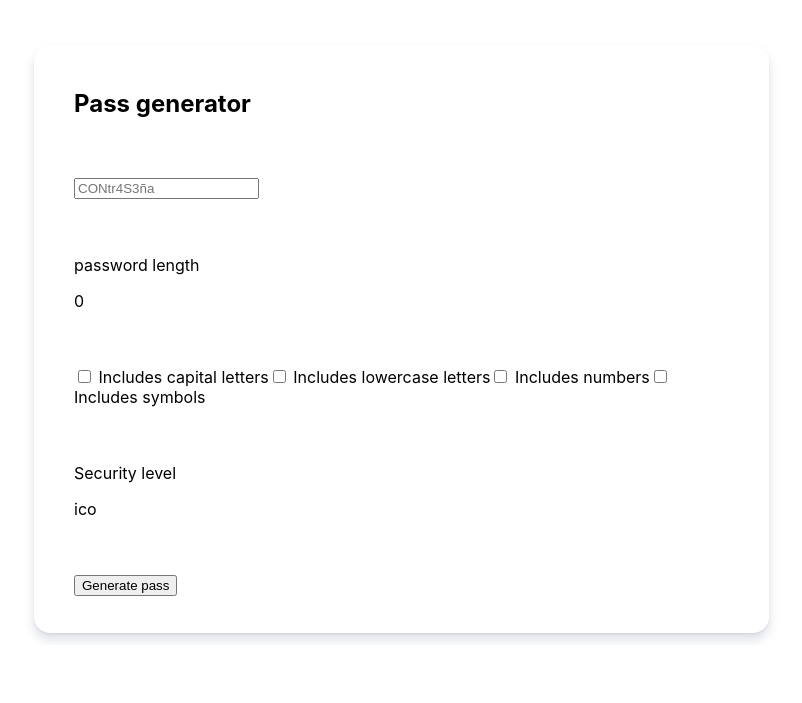
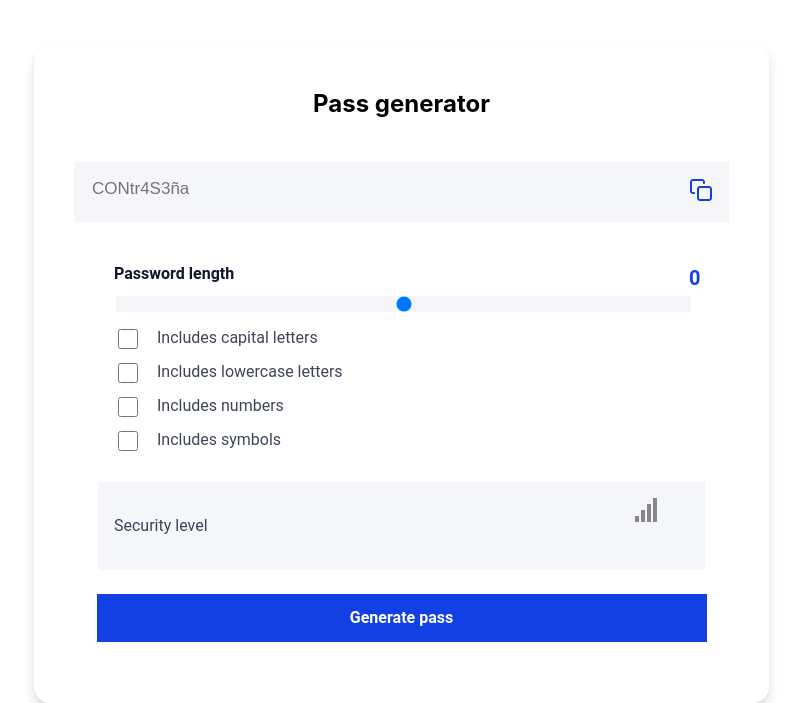
Before and after one commit to vcrolack/pass-generator, a React (Create React App) app: page / in a window 1280 px wide. Shown: the part 155-858 px from the top of the page, without its empty margins (322-1124 px from the left). Before the commit the page ends 800 px from the top, so only its background shows below. Built offline with nearby package versions, Linux system fonts and the light colour scheme; the HTML template or start-up script is replaced by a standard one.

Commit message:
desktop view completed

```diff
--- a/src/App.js
+++ b/src/App.js
@@ -3,20 +3,25 @@ import { Checkbox } from "./components/Checkbox";
 import { Card } from "./components/Card";
 import { Title } from "./components/Title";
 import { Input } from "./components/Input";
-import {Slider} from './components/Slider'
+import {SliderHeader} from './components/SliderHeader'
 import { Level } from "./components/Level";
 import {Button} from "./components/Button"
+import ico from './assets/copy.svg'
+import { Slider } from "./components/Slider";
 
 function App() {
   return (
     <div className="App">
       <Card>
-        <Title title="Pass generator" />
-        <Input placeholder="CONtr4S3ña" type="text" isReadOnly={true} />
-        <Slider />
-        <Checkbox />
-        <Level />
-        <Button type="button" styleBtn="btn" value="Generate pass" />
+        <div className="content">
+          <Title title="Pass generator" />
+          <Input ico={ico} personalization="pass-response" placeholder="CONtr4S3ña" type="text" isReadOnly={true} />
+          <SliderHeader />
+          <Slider />
+          <Checkbox />
+          <Level />
+          <Button type="button" styleBtn="btn" value="Generate pass" />
+        </div>
       </Card>
     </div>
   );
--- a/src/components/Button.js
+++ b/src/components/Button.js
@@ -2,7 +2,7 @@ import React from "react";
 
 export const Button = ({ type, value, styleBtn, url }) => {
   return (
-    <>
+    <div>
       {type === "button" && (
         <button type="button" className={styleBtn}>
           {value}
@@ -12,6 +12,6 @@ export const Button = ({ type, value, styleBtn, url }) => {
       {type === "link" && (
         <a href={url} className={styleBtn} >{value}</a>
       )}
-    </>
+    </div>
   );
 };
--- a/src/components/Checkbox.js
+++ b/src/components/Checkbox.js
@@ -8,13 +8,14 @@ export const Checkbox = () => {
     "Includes symbols",
   ];
   return (
-    <div className="password-components">
+    <div className="wrapper-components">
       <form action="">
         {options.map((option, index) => {
           return (
-            <>
-              <label><input type="checkbox" name={option} id={index} value={index} /> {option}</label>
-            </>
+            <div className="container-options">
+              <input type="checkbox" name={option} id={index} value={index} />
+              <label className="checkbox-label">{option}</label>
+            </div>
           );
         })}
       </form>
--- a/src/components/Input.js
+++ b/src/components/Input.js
@@ -1,6 +1,6 @@
 import React from "react";
 
-export const Input = ({ type, placeholder, list, isReadOnly }) => {
+export const Input = ({ type, placeholder, list, isReadOnly, personalization, ico }) => {
   return (
     <>
       {type === "checkbox" && (
@@ -8,8 +8,8 @@ export const Input = ({ type, placeholder, list, isReadOnly }) => {
           {list.map((item, index) => {
             return (
                 <label>
+                  {item}
                   <input type="checkbox" name={index} id={index} />
-                  {item}
                 </label>
             );
           })}
@@ -17,11 +17,18 @@ export const Input = ({ type, placeholder, list, isReadOnly }) => {
       )}
 
       {type !== "checkbox" && isReadOnly && (
-        <input type={type} placeholder={placeholder} readOnly />
+        <div className="input-wrapper pass-response">
+          <div className="container-input">
+            <input type={type} placeholder={placeholder} />
+          </div>
+          <div className="container-icon">
+            <img  className="input-icon" src={ico} alt="" />
+          </div>
+        </div>
       )}
 
       {type !== "checkbox" && !isReadOnly && (
-        <input type={type} placeholder={placeholder} />
+        <input  type={type} placeholder={placeholder} />
       )}
     </>
   );
--- a/src/components/Level.js
+++ b/src/components/Level.js
@@ -1,13 +1,14 @@
 import React from 'react'
+import level from '../assets/level.svg'
 
 export const Level = () => {
   return (
     <div className='level-container'>
       <div className="left-box">
-        <p>Security level</p>
+        <p className='level-title'>Security level</p>
       </div>
       <div className="right-box">
-        <p>ico</p>
+        <img className='level-icon' src={level} alt="" />
       </div>
     </div>
   )
--- a/src/components/Slider.js
+++ b/src/components/Slider.js
@@ -1,15 +1,11 @@
-import React from 'react'
+import React from "react";
 
 export const Slider = () => {
   return (
-    <div className="letter-counter">
-    <div className="letter-counter-title">
-      <p>password length</p>
+    <div>
+      <div className="slider">
+        <input className="slider-rectangule" type="range" name="" id="" />
+      </div>
     </div>
-    <div className="letter-counter-count">
-      <p>0</p>
-    </div>
-    <div className="slider"></div>
-  </div>
-  )
-}
+  );
+};
--- /dev/null
+++ b/src/components/SliderHeader.js
@@ -0,0 +1,16 @@
+import React from 'react'
+
+export const SliderHeader = () => {
+  return (
+    <div className="letter-counter">
+      <div className="length-wrapper">
+        <div className="letter-counter-title">
+          <p className='p-title-counter'>Password length</p>
+        </div>
+        <div className="letter-counter-count">
+          <p className='counter'>0</p>
+        </div>
+      </div>
+  </div>
+  )
+}
--- a/src/components/Title.js
+++ b/src/components/Title.js
@@ -2,6 +2,8 @@ import React from 'react'
 
 export const Title = ({title}) => {
   return (
-    <h2>{title}</h2>
+    <div className='container-title'>
+      <h2 className='title'>{title}</h2>
+    </div>
   )
 }
--- a/src/index.css
+++ b/src/index.css
@@ -17,7 +17,7 @@ gap: 40px;
 
 position: absolute;
 width: 655px;
-height: 540px;
+height: 610px;
 left: 356px;
 top: 200px;
 
@@ -25,3 +25,379 @@ background: #FFFFFF;
 box-shadow: 0px 7px 11px rgba(23, 42, 88, 0.14), 0px 1.4px 1.7875px rgba(23, 42, 88, 0.07);
 border-radius: 16px
 }
+
+.content {
+  display: flex;
+flex-direction: column;
+align-items: center;
+padding: 0px;
+gap: 24px;
+
+width: 655px;
+height: 492px;
+
+
+/* Inside auto layout */
+
+flex: none;
+order: 0;
+flex-grow: 0;
+}
+
+.container-title {
+  width: 100%;
+}
+.title {
+  text-align: center;
+}
+
+.pass-response {
+  display: flex;
+  flex-direction: row;
+  align-items: flex-start;
+  padding: 16px;
+  gap: 16px;
+
+  border: none;
+  outline: none;
+  cursor:pointer;
+
+/* bg */
+
+  background: #F5F6FA;
+
+/* Inside auto layout */
+
+  flex: none;
+  /*order: 1;*/
+  align-self: stretch;
+  flex-grow: 0;
+}
+.input-wrapper {
+	position: relative;
+  display: flex;
+  justify-content: space-between;
+}
+
+.input-icon {
+  width: 24px;
+  height: 24px;
+
+
+  /* Inside auto layout */
+
+  flex: none;
+  order: 1;
+  flex-grow: 0;
+}
+
+input[type='text'] {
+  width: 530px;
+  font-size: 17px;
+  background-color: #F5F6FA;
+  border: none;
+  outline: none;
+  cursor: pointer;
+}
+
+.length-wrapper {
+  display: flex;
+  flex-direction: row;
+  justify-content: space-between;
+  align-items: flex-start;
+  padding: 0px;
+
+  width: 575px;
+  height: 24px;
+
+
+  /* Inside auto layout */
+
+  flex: none;
+  order: 2;
+  align-self: stretch;
+  flex-grow: 0;
+}
+
+.p-title-counter {
+  width: 575px;
+  height: 24px;
+
+  /* Body 1/Bold */
+
+  font-family: 'Roboto';
+  font-style: normal;
+  font-weight: 700;
+  font-size: 16px;
+  line-height: 24px;
+  /* identical to box height, or 150% */
+
+
+  /* blue/dark */
+
+  color: #0E172C;
+
+
+  /* Inside auto layout */
+
+  flex: none;
+  order: 0;
+  flex-grow: 0;
+}
+
+.counter {
+  width: 14px;
+  height: 24px;
+
+  /* Subtitle */
+
+  font-family: 'Roboto';
+  font-style: normal;
+  font-weight: 700;
+  font-size: 20px;
+  line-height: 24px;
+  /* identical to box height, or 120% */
+
+
+  /* blue */
+
+  color: #1240E4;
+
+
+  /* Inside auto layout */
+
+  flex: none;
+  order: 1;
+  flex-grow: 0;
+}
+
+.slider {
+  /* slider */
+
+
+  /* Auto layout */
+
+  display: flex;
+  flex-direction: column;
+  justify-content: space-between;
+  align-items: flex-start;
+  padding: 0px;
+  gap: 24px;
+  isolation: isolate;
+
+  width: 575px;
+  height: 8px;
+
+
+  /* Inside auto layout */
+
+  flex: none;
+  order: 3;
+  flex-grow: 0;
+}
+
+input[type='range']::-webkit-slider-runnable-track {
+  width: 575px;
+
+  /* Inside auto layout */
+
+  background: #F5F6FA;
+
+  flex: none;
+  order: 0;
+  flex-grow: 0;
+  z-index: 0;
+}
+
+input[type='range']::-webkit-slider-thumb {
+  /* circle */
+
+  width: 24px;
+  height: 24px;
+
+
+  /* grey/ligth */
+
+  background: #D6D6D6;
+
+  /* Inside auto layout */
+
+  flex: none;
+  order: 1;
+  flex-grow: 0;
+  z-index: 1;
+}
+
+.wrapper-components {
+  display: flex;
+  flex-direction: column;
+  align-items: flex-start;
+  padding: 0px;
+  gap: 12px;
+
+  width: 575px;
+  height: 132px;
+
+
+  /* Inside auto layout */
+  flex: none;
+  order: 0;
+  flex-grow: 0;
+
+}
+
+.container-options {
+  margin-bottom: 10px;
+  display: flex;
+  flex-direction: row;
+  align-items: flex-start;
+  padding: 0px;
+  gap: 16px;
+
+  width: 575px;
+  height: 24px;
+
+
+  /* Inside auto layout */
+
+  flex: none;
+  order: 0;
+  flex-grow: 0;
+}
+
+.checkbox-label {
+  width: 535px;
+  height: 24px;
+
+  /* Body 1/Regular */
+
+  font-family: 'Roboto';
+  font-style: normal;
+  font-weight: 400;
+  font-size: 16px;
+  line-height: 24px;
+  /* identical to box height, or 150% */
+
+
+  /* blue/dark */
+
+  color: #0E172C;
+
+  opacity: 0.8;
+
+  /* Inside auto layout */
+
+  flex: none;
+  order: 1;
+  flex-grow: 1;
+}
+
+input[type='checkbox'] {
+  width: 20px;
+  height: 20px;
+
+/* Inside auto layout */
+
+  flex: none;
+  order: 0;
+  flex-grow: 0;
+}
+
+.level-container {
+  display: flex;
+  flex-direction: row;
+  align-items: flex-start;
+  padding: 16px;
+  gap: 16px;
+
+  width: 575px;
+  height: 56px;
+
+  /* bg */
+
+  background: #F5F6FA;
+
+  /* Inside auto layout */
+
+
+}
+
+.level-title {
+  width: 505px;
+  height: 24px;
+
+  /* Body 1/Regular */
+
+  font-family: 'Roboto';
+  font-style: normal;
+  font-weight: 400;
+  font-size: 16px;
+  line-height: 24px;
+  /* identical to box height, or 150% */
+
+
+  /* blue/dark */
+
+  color: #0E172C;
+
+  opacity: 0.8;
+
+  /* Inside auto layout */
+
+  flex: none;
+  order: 0;
+  flex-grow: 1;
+}
+
+.level-icon {
+  display: flex;
+  flex-direction: row;
+  justify-content: flex-end;
+  align-items: flex-end;
+  align-self: center;
+  padding: 0px;
+  gap: 2px;
+
+  width: 22px;
+  height: 24px;
+
+
+  /* Inside auto layout */
+
+  flex: none;
+  order: 1;
+  flex-grow: 0;
+}
+
+.btn {
+  display: flex;
+  flex-direction: row;
+  justify-content: center;
+  align-items: center;
+  padding: 12px 16px;
+  border: none;
+  color: #FFF;
+
+  width: 610px;
+  height: 48px;
+
+  /* blue */
+
+  background: #1240E4;
+
+  /* Inside auto layout */
+
+  flex: none;
+  order: 6;
+  align-self: stretch;
+  flex-grow: 0;
+
+  font-family: 'Roboto';
+  font-style: normal;
+  font-weight: 700;
+  font-size: 16px;
+  line-height: 24px;
+  /* identical to box height, or 150% */
+
+  text-align: center;
+}
```
Also changed, not shown: src/assets/copy.svg (added), src/assets/level.svg (added).
